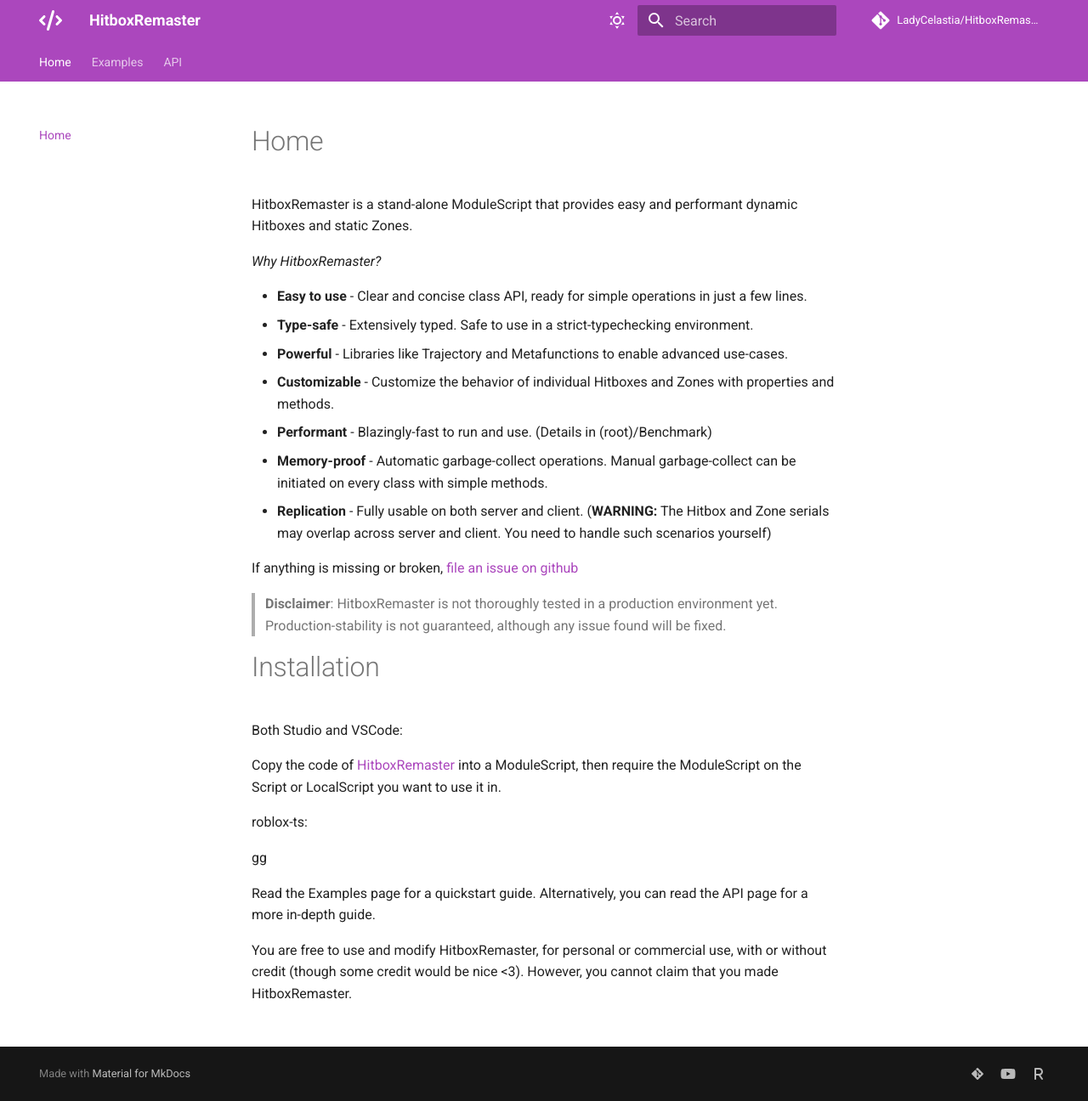
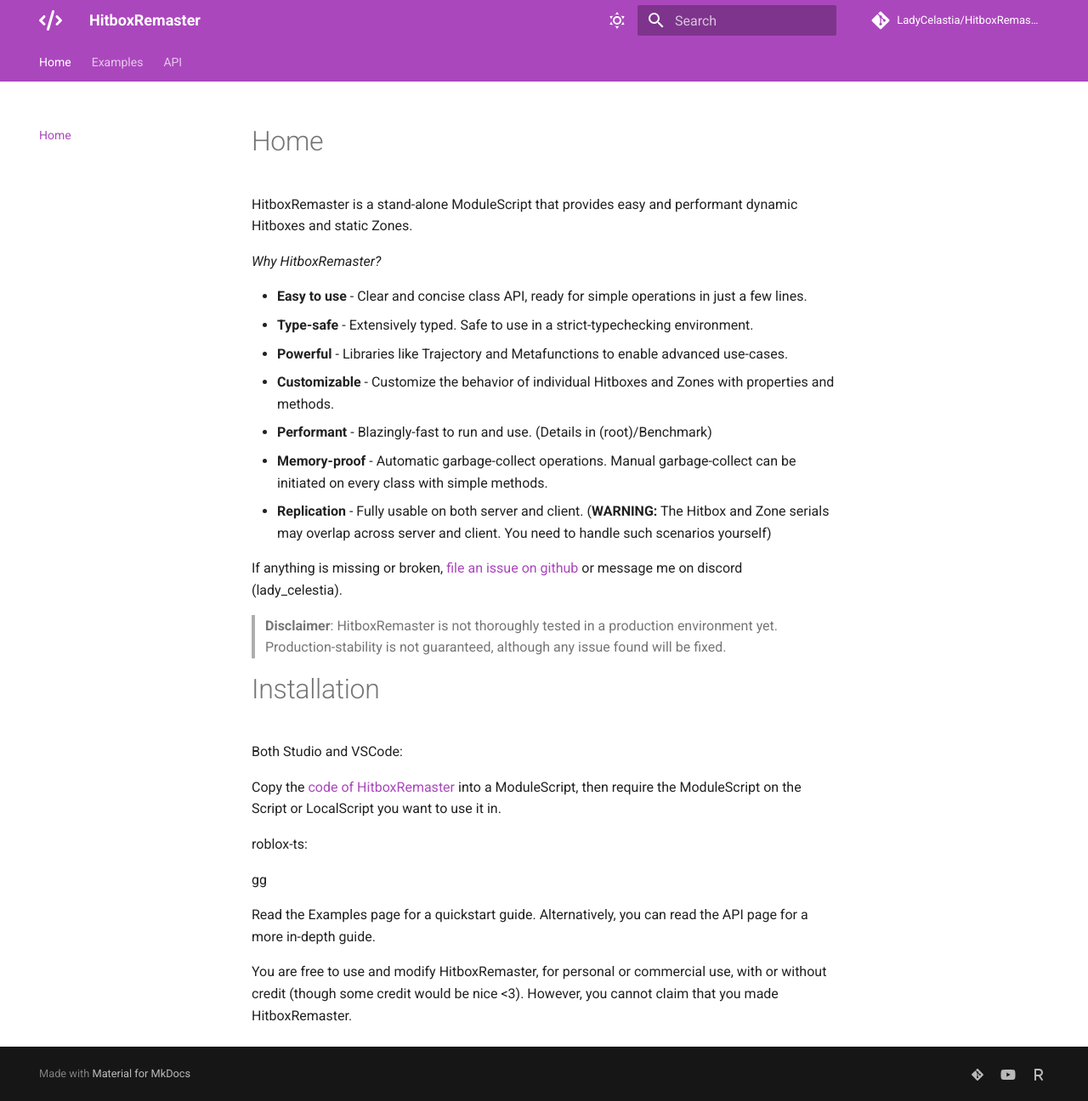
Before and after one commit to LadyCelastia/HitboxRemaster, an MkDocs documentation site: the page built from docs/index.md, in a window 1280 px wide and 1296 px high. Shown: the whole window at 85% size. Built offline with MkDocs 1.6.1 and Material for MkDocs 9.7.7, drawn with Linux system fonts in a browser that asks for light colours; comment, search, counter and statistics services are not loaded.

Commit message:
minor site changes

```diff
--- a/docs/index.md
+++ b/docs/index.md
@@ -11,14 +11,14 @@ HitboxRemaster is a stand-alone ModuleScript that provides easy and performant d
 - **Memory-proof** - Automatic garbage-collect operations. Manual garbage-collect can be initiated on every class with simple methods.
 - **Replication** - Fully usable on both server and client. (**WARNING:** The Hitbox and Zone serials may overlap across server and client. You need to handle such scenarios yourself)
 
-If anything is missing or broken, [file an issue on github](https://github.com/LadyCelastia/HitboxRemaster/issues)
+If anything is missing or broken, [file an issue on github](https://github.com/LadyCelastia/HitboxRemaster/issues) or message me on discord (lady_celestia).
 
 > **Disclaimer**: HitboxRemaster is not thoroughly tested in a production environment yet. Production-stability is not guaranteed, although any issue found will be fixed.
 
 # Installation
 Both Studio and VSCode:
 
-Copy the code of [HitboxRemaster](https://github.com/LadyCelastia/HitboxRemaster/blob/main/src/init.lua) into a ModuleScript, then require the ModuleScript on the Script or LocalScript you want to use it in.
+Copy the [code of HitboxRemaster](https://github.com/LadyCelastia/HitboxRemaster/blob/main/src/init.lua) into a ModuleScript, then require the ModuleScript on the Script or LocalScript you want to use it in.
 
 roblox-ts:
 
```
